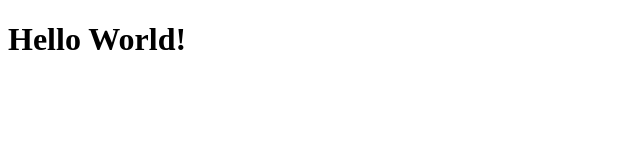
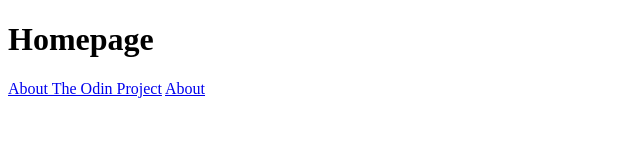
Before and after one commit to s93frost/odin-links-and-images, a plain HTML site: page index.html in a window 1280 px wide. Shown: the whole page, without its empty margins (0-640 px from the left). Drawn offline with Linux system fonts and the light colour scheme.

Commit message:
added index and about html files

```diff
--- a/index.html
+++ b/index.html
@@ -6,6 +6,13 @@
   </head>
 
   <body>
-    <h1>Hello World!</h1>
+
+    <h1>Homepage</h1>
+
+    <a href="https://www.theodinproject.com/about" target="_blank" rel="noopener noreferrer">About The Odin Project</a>
+
+    <a href="about.html">About</a>
+
+
   </body>
 </html>
```
Also changed, not shown: about.html (added, +15 -0 lines).
